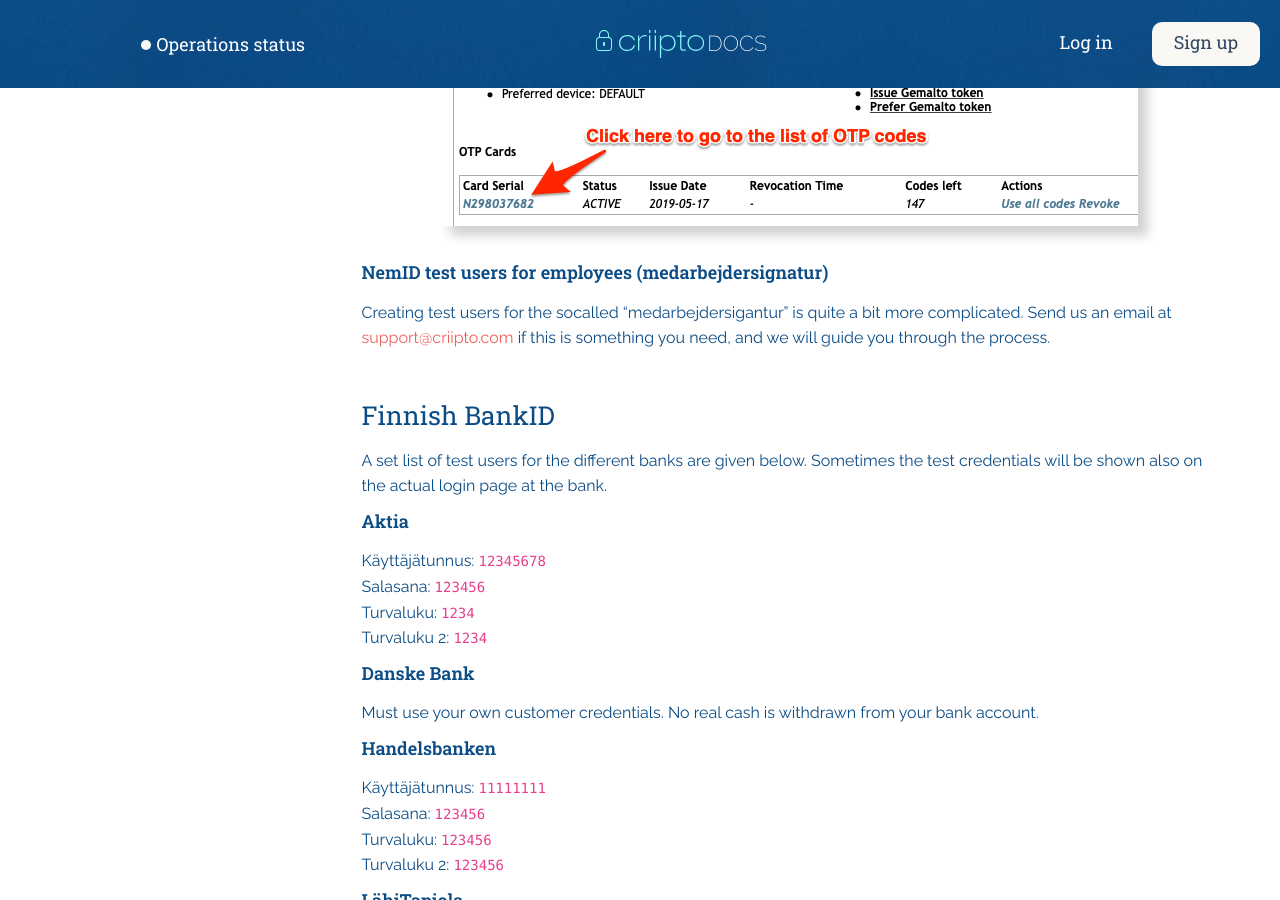
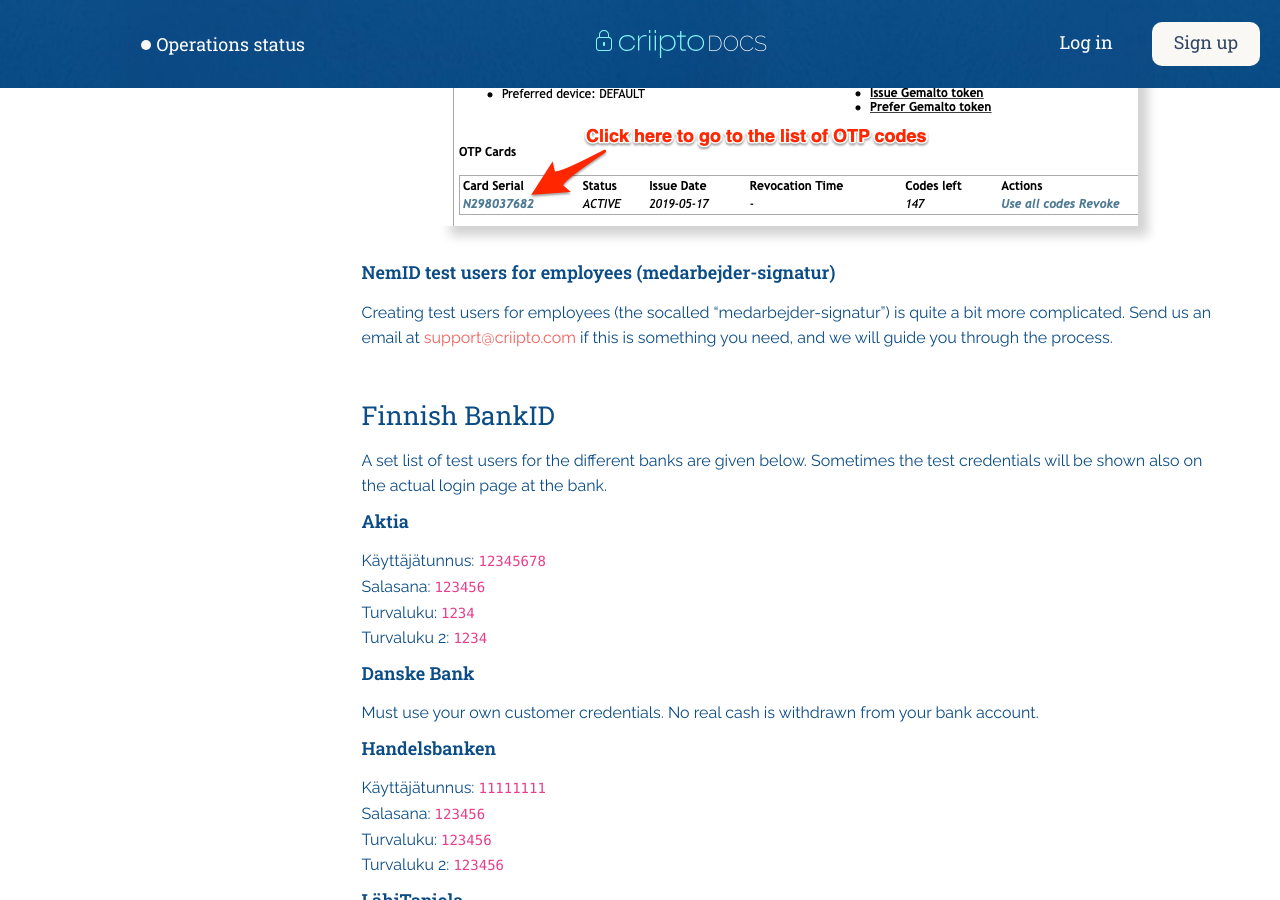
Before and after one commit to criipto/docs-old, a Jekyll site: the page built from how-to/test-users.md, in a window 1280 px wide and 900 px high, scrolled down 2716 px. Built offline with Jekyll 4.4.1, drawn with Linux system fonts in a browser that asks for light colours; some web fonts are replaced.

Commit message:
Corrected a type-o and introduced a hyphen for readability.

```diff
--- a/how-to/test-users.md
+++ b/how-to/test-users.md
@@ -100,9 +100,9 @@
 
 ![NemID personal test user](/images/nemid_test_user.png)
 
-### NemID test users for employees (medarbejdersignatur)
+### NemID test users for employees (medarbejder-signatur)
 
-Creating test users for the socalled "medarbejdersigantur" is quite a bit more complicated. Send us an email at <support@criipto.com> if this is something you need, and we will guide you through the process.
+Creating test users for employees (the socalled "medarbejder-signatur") is quite a bit more complicated. Send us an email at <support@criipto.com> if this is something you need, and we will guide you through the process.
 
 <br/>
 
```
